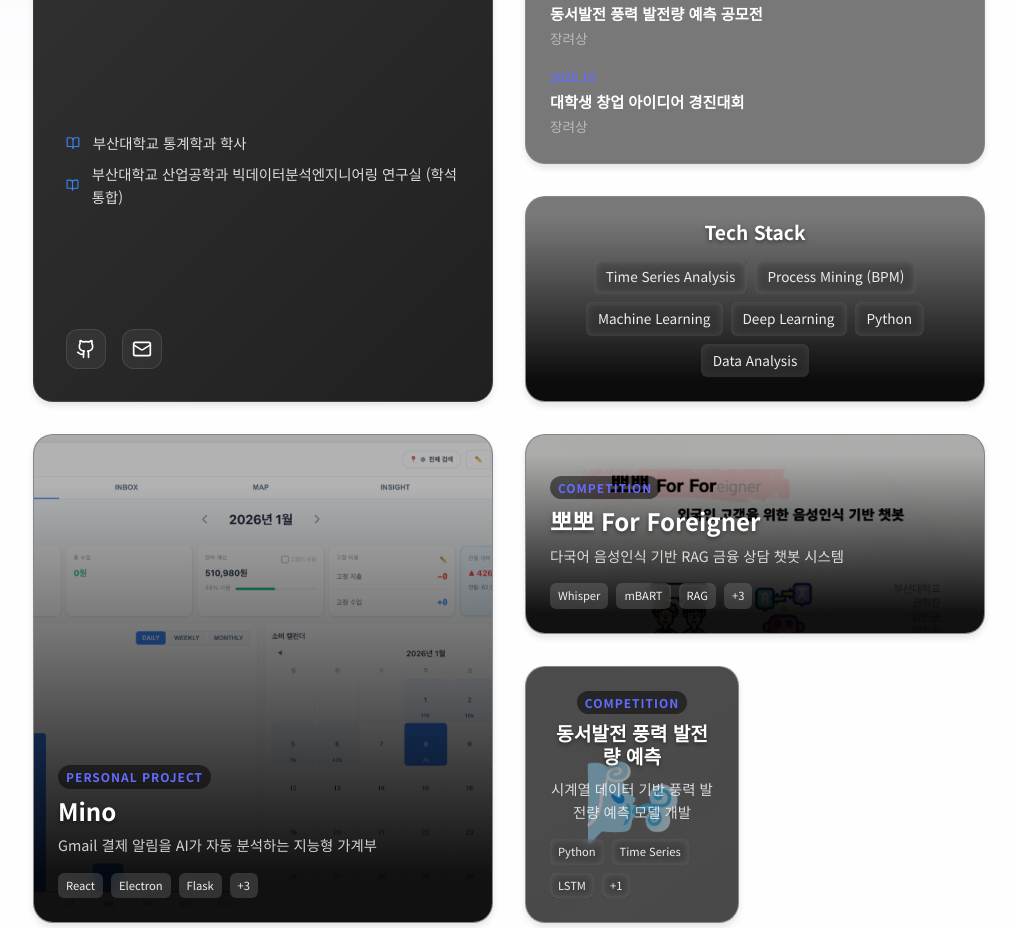
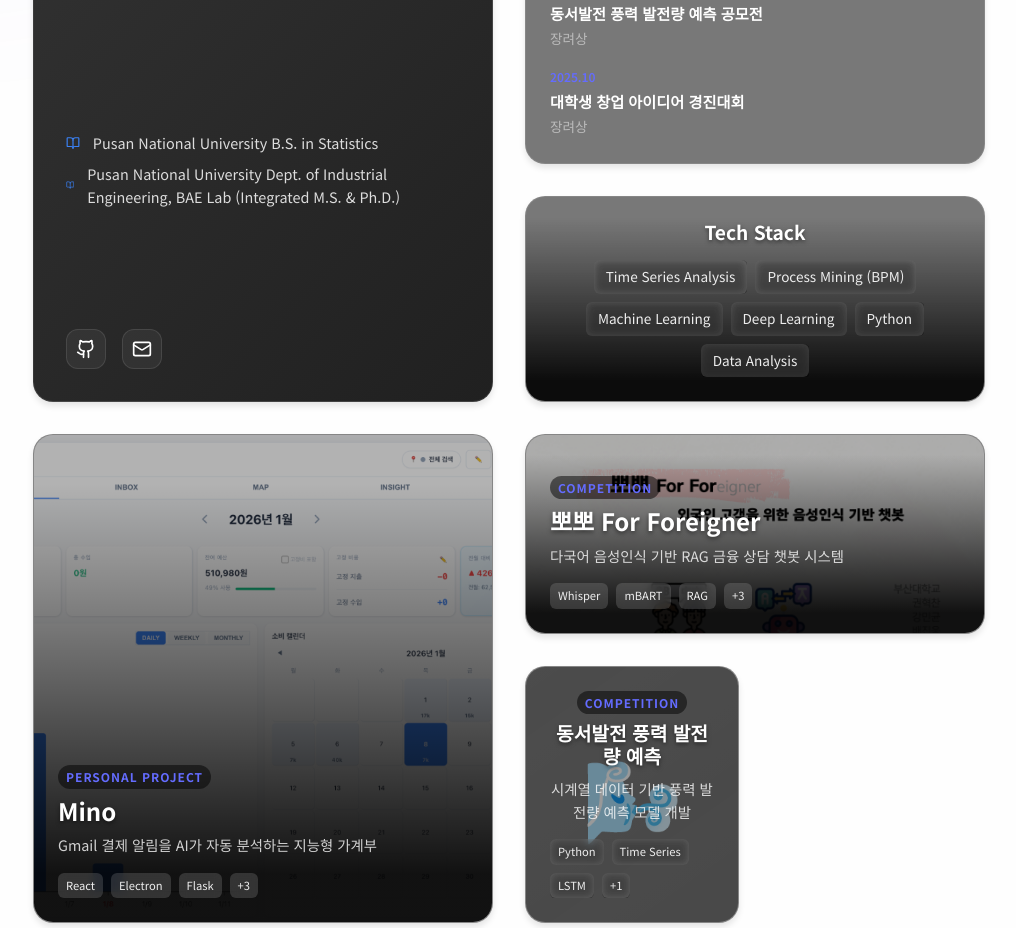
Before and after one commit to nneans/nneans.github.io, a React (Vite) app: page / in a window 1280 px wide. Shown: the part 980-1908 px from the top of the page, without its empty margins (131-1147 px from the left). Built offline with nearby package versions, Linux system fonts and the light colour scheme.

Commit message:
Update: Translate education details to English

```diff
--- a/src/data/profile.js
+++ b/src/data/profile.js
@@ -2,25 +2,25 @@
 export const profile = {
     name: "강민균",
     role: "Data Scientist & Developer",
-    // bio: "데이터와 AI로 복잡한 금융/사회 문제를 해결합니다.", // 요청에 따라 삭제
+    // bio: "데이터와 AI로 복잡한 금융/사회 문제를 해결합니다.",
     email: "nneans33@gmail.com",
     github: "https://github.com/nneans",
 
-    // 학력
+    // Education (Updated to English)
     education: [
         {
-            school: "부산대학교",
-            major: "통계학과 학사",
-            period: "2022.03 ~ 2026.02" // 졸업예정일 확인 필요하면 수정
+            school: "Pusan National University",
+            major: "B.S. in Statistics",
+            period: "2022.03 ~ 2026.02"
         },
         {
-            school: "부산대학교 산업공학과",
-            major: "빅데이터분석엔지니어링 연구실 (학석통합)",
-            period: "2026.03 ~ (예정)"
+            school: "Pusan National University",
+            major: "Dept. of Industrial Engineering, BAE Lab (Integrated M.S. & Ph.D.)",
+            period: "2026.03 ~ (Expected)"
         }
     ],
 
-    // 수상 실적: 실제 수상한 내역만 기재 + 참가 경험은 선택적으로 'Experience'나 프로젝트 설명에 녹이는 것 추천
+    // Awards
     awards: [
         {
             title: "지산학 산업 데이터 공모전",
@@ -37,12 +37,12 @@ export const profile = {
         {
             title: "대학생 창업 아이디어 경진대회",
             award: "장려상",
-            organizer: "부산광역시", // 주최 기관 정확하게 수정 필요시 요청
+            organizer: "부산광역시",
             date: "2025.10"
         }
     ],
 
-    // 기술 스택/관심사: React 제외, Time Series/BPM 등 데이터/연구 중심
+    // Skills
     skills: [
         "Time Series Analysis",
         "Process Mining (BPM)",
```
